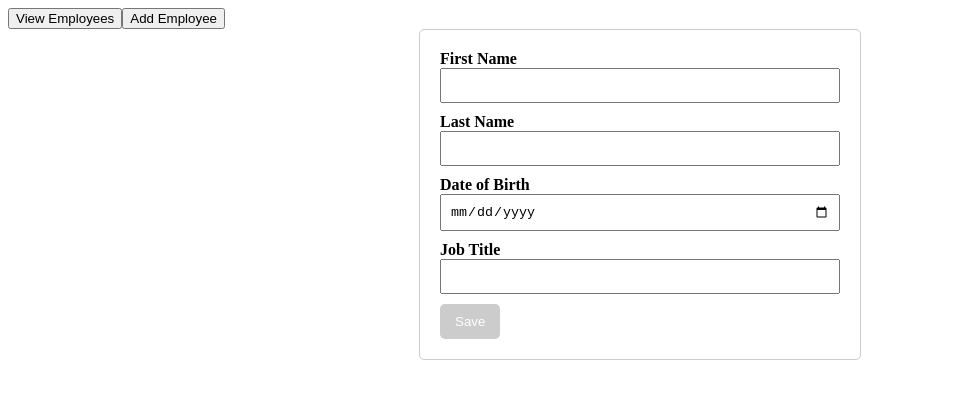
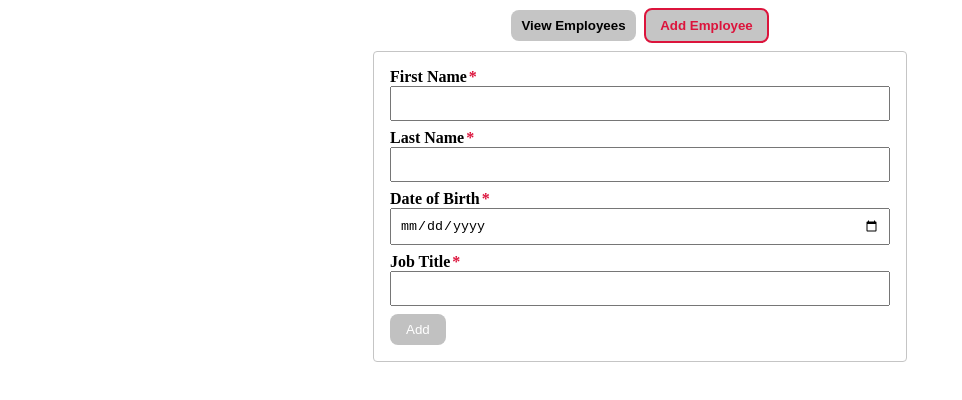
Before and after one commit to Hpavic/dekod-zaposlenici-hrvoje, an Angular app: page /add-employee in a window 1280 px wide. Shown: the top 400 px of the page, without its empty margins (0-962 px from the left). Built offline with nearby package versions, Linux system fonts and the light colour scheme.

Commit message:
CSS nav and add

```diff
--- a/src/app/app.component.css
+++ b/src/app/app.component.css
@@ -0,0 +1,36 @@
+header {
+    margin-bottom: 8px;
+}
+
+header .navigation {
+    display: flex;
+    flex-wrap: wrap;
+    align-items: center;
+    justify-content: center;
+    gap: 8px;
+}
+
+header .navigation button {
+    width: 125px;
+    background-color: #c5c5c5;
+    border: none;
+    border-radius: 8px;
+    padding: 8px;
+    font-weight: bold;
+}
+
+header .navigation button:hover {
+    color: crimson;
+    cursor: pointer;
+}
+
+header .navigation button.active {
+    color: crimson;
+    border: 2px solid crimson;
+}
+
+@media (max-width: 300px) {
+    header .navigation button {
+        width: 100%;
+    }
+}
--- a/src/app/app.component.html
+++ b/src/app/app.component.html
@@ -1,10 +1,12 @@
+<header>
+  <nav class="navigation">
+    <button (click)="navigateToEmployees()" [ngClass]="{'active': isActive('employees')}" type='button'>View Employees</button>
+    <button (click)="navigateToAddEmployee()" [ngClass]="{'active': isActive('add-employee')}" type='button'>Add Employee</button>
+  </nav>
+</header>
+
 <main class="main">
   <div class="content">
-    <nav>
-      <button (click)="navigateToEmployees()" [ngClass]="{'active': isActive('employees')}">View Employees</button>
-      <button (click)="navigateToAddEmployee()" [ngClass]="{'active': isActive('add-employee')}">Add Employee</button>
-    </nav>
+    <router-outlet></router-outlet>
   </div>
 </main>
-
-<router-outlet><router-outlet />
--- a/src/app/app.component.ts
+++ b/src/app/app.component.ts
@@ -1,5 +1,5 @@
-import { Component } from '@angular/core';
-import { RouterOutlet, Router } from '@angular/router';
+import { Component, OnInit } from '@angular/core';
+import { RouterOutlet, Router, NavigationEnd } from '@angular/router';
 import { NgClass } from '@angular/common';
 
 @Component({
@@ -16,13 +16,20 @@ export class AppComponent {
 
   constructor(private router: Router) {}
 
+  ngOnInit(): void {
+    // Set the active route when the component initializes or the route changes
+    this.router.events.subscribe(event => {
+      if (event instanceof NavigationEnd) {
+        this.activeRoute = event.urlAfterRedirects.split('/')[1];
+      }
+    });
+  }
+
   navigateToEmployees(): void {
-    this.activeRoute = 'employees';
     this.router.navigate(['/employees']);
   }
 
   navigateToAddEmployee(): void {
-    this.activeRoute = 'add-employee';
     this.router.navigate(['/add-employee']);
   }
 
--- a/src/app/employee-add/employee-add.component.css
+++ b/src/app/employee-add/employee-add.component.css
@@ -1,18 +1,23 @@
 form {
-    max-width: 400px;
+  max-width: 500px;
   margin: 0 auto;
-    padding: 20px;
-    border: 1px solid #ccc;
-    border-radius: 5px;
+  padding: 16px;
+  border: 1px solid #c5c5c5;
+  border-radius: 4px;
 }
 
-  div {
-    margin-bottom: 10px;
+form > div {
+  margin-bottom: 8px;
 }
 
-  label {
-    display: block;
+.title {
+  display: flex;
+  gap: 2px;
   font-weight: bold;
+}
+
+.title .required {
+  color: crimson;
 }
 
 input {
@@ -22,19 +27,24 @@ form {
 }
 
 button {
-    padding: 10px 15px;
-    background-color: #007bff;
+  padding: 8px 16px;
+  background-color: green;
   color: white;
   border: none;
-    border-radius: 5px;
+  border-radius: 8px;
   cursor: pointer;
 }
 
+button:hover:not(:disabled) {
+  color: #c5c5c5;
+}
+
 button:disabled {
-    background-color: #ccc;
+  background-color: #c1c1c1;
+  cursor: not-allowed;
 }
 
 small {
-    color: red;
+  color: crimson;
   display: block;
 }
--- a/src/app/employee-add/employee-add.component.html
+++ b/src/app/employee-add/employee-add.component.html
@@ -1,6 +1,9 @@
 <form [formGroup]="employeeForm" (ngSubmit)="onSubmit()">
   <div>
-    <label for="firstName">First Name</label>
+    <div class="title">
+      <label for="firstName">First Name</label>
+      <div class="required">*</div>
+    </div>
     <input id="firstName" formControlName="firstName" />
     <div *ngIf="employeeForm.get('firstName')?.invalid && employeeForm.get('firstName')?.touched">
       <small *ngIf="employeeForm.get('firstName')?.errors?.['required']">First Name is required</small>
@@ -9,7 +12,10 @@
   </div>
 
   <div>
-    <label for="lastName">Last Name</label>
+    <div class="title">
+      <label for="lastName">Last Name</label>
+      <div class="required">*</div>
+    </div>
     <input id="lastName" formControlName="lastName" />
     <div *ngIf="employeeForm.get('lastName')?.invalid && employeeForm.get('lastName')?.touched">
       <small *ngIf="employeeForm.get('lastName')?.errors?.['required']">Last Name is required</small>
@@ -18,20 +24,27 @@
   </div>
 
   <div>
-    <label for="dateOfBirth">Date of Birth</label>
+    <div class="title">
+      <label for="dateOfBirth">Date of Birth</label>
+      <div class="required">*</div>
+    </div>
     <input id="dateOfBirth" type="date" formControlName="dateOfBirth" />
     <div *ngIf="employeeForm.get('dateOfBirth')?.invalid && employeeForm.get('dateOfBirth')?.touched">
       <small *ngIf="employeeForm.get('dateOfBirth')?.errors?.['required']">Date of Birth is required</small>
+      <small *ngIf="employeeForm.get('dateOfBirth')?.errors?.['dateInFuture']">Date of Birth cannot be in the future</small>
     </div>
   </div>
 
   <div>
-    <label for="jobTitle">Job Title</label>
+    <div class="title">
+      <label for="jobTitle">Job Title</label>
+      <div class="required">*</div>
+    </div>
     <input id="jobTitle" formControlName="jobTitle" />
     <div *ngIf="employeeForm.get('jobTitle')?.invalid && employeeForm.get('jobTitle')?.touched">
       <small *ngIf="employeeForm.get('jobTitle')?.errors?.['required']">Job Title is required</small>
     </div>
   </div>
 
-  <button type="submit" [disabled]="employeeForm.invalid">Save</button>
+  <button type="submit" [disabled]="employeeForm.invalid">Add</button>
 </form>
--- a/src/app/employee-add/employee-add.component.ts
+++ b/src/app/employee-add/employee-add.component.ts
@@ -1,5 +1,5 @@
 import { Component, OnInit } from '@angular/core';
-import { FormBuilder, FormGroup, Validators } from '@angular/forms';
+import { FormBuilder, FormGroup, Validators, AbstractControl, ValidationErrors } from '@angular/forms';
 import { CommonModule } from '@angular/common';
 import { ReactiveFormsModule } from '@angular/forms';
 
@@ -19,7 +19,7 @@ export class EmployeeAddComponent implements OnInit {
     this.employeeForm = this.fb.group({
       firstName: ['', [Validators.required, Validators.minLength(2)]],
       lastName: ['', [Validators.required, Validators.minLength(2)]],
-      dateOfBirth: ['', [Validators.required]],
+      dateOfBirth: ['', [Validators.required, dateNotInFuture]],
       jobTitle: ['', [Validators.required]]
     });
   }
@@ -34,3 +34,13 @@ export class EmployeeAddComponent implements OnInit {
     }
   }
 }
+
+// Picking future date for date of birth from date picker makes no sense
+function dateNotInFuture(control: AbstractControl): ValidationErrors | null {
+  const selectedDate = new Date(control.value);
+  const today = new Date();
+
+  today.setHours(0, 0, 0, 0);
+
+  return selectedDate > today ? { dateInFuture: true } : null;
+}
```
Lines whose indentation alone changed are shown as unchanged.
